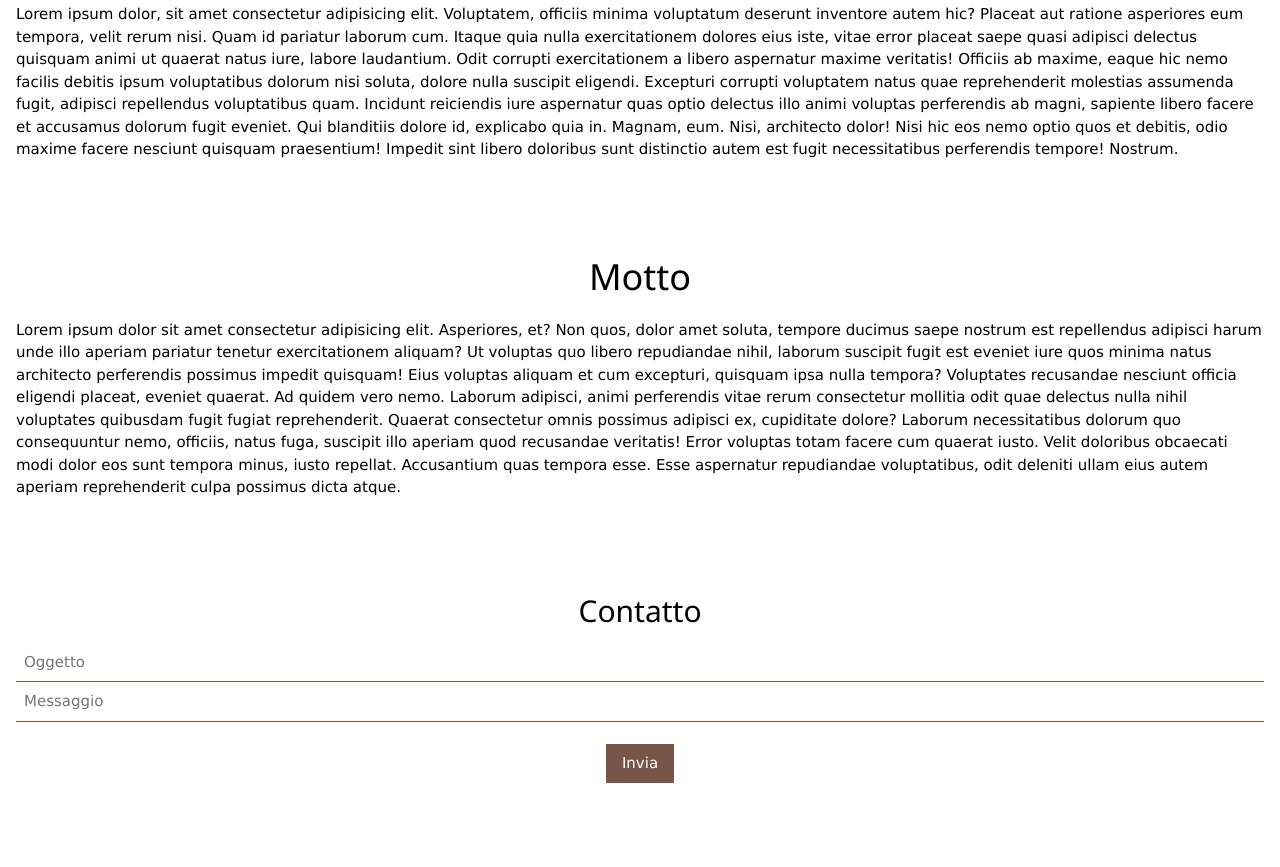
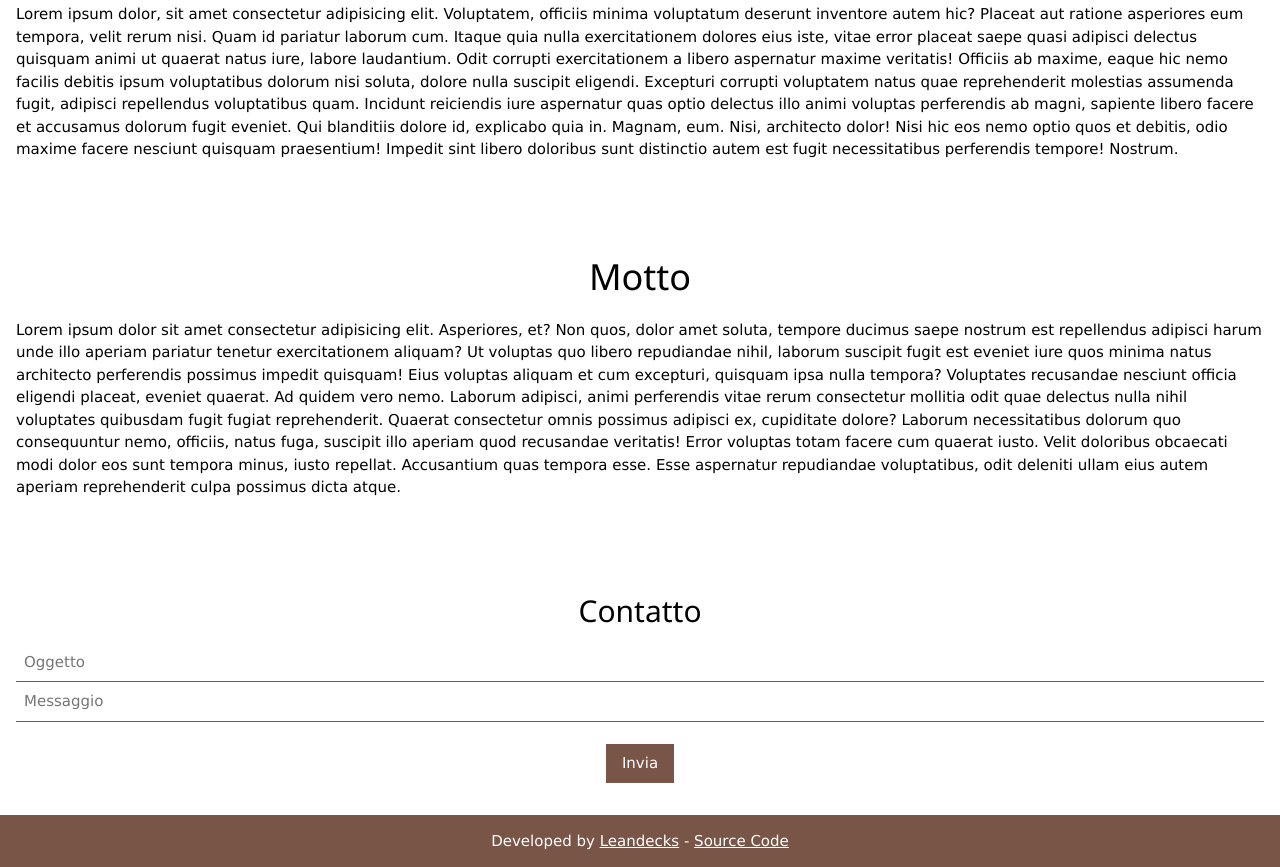
Before and after one commit to Leandecks/anima-minima, a plain HTML site: page index.html in a window 1280 px wide. Shown: the part 1388-2255 px from the top of the page. Before the commit the page ends 2203 px from the top, so only its background shows below. Drawn offline with nearby package versions, Linux system fonts and the light colour scheme.

Commit message:
Add footer, favicon

```diff
--- a/index.html
+++ b/index.html
@@ -8,6 +8,8 @@
         @import url('https://fonts.googleapis.com/css2?family=Shadows+Into+Light&display=swap');
     </style>
     <script src="https://www.w3schools.com/lib/w3.js"></script>
+
+    <link rel="shortcut icon" href="favicon.svg" type="image/x-icon">
 
     <body>
         <!-- Start Content -->
@@ -54,7 +56,10 @@
                     <br>
                     <button class="w3-button w3-brown w3-border-radius w3-hover-red" type="submit">Invia</button>
                 </form>
-                </div>
+            </div>
+            <div class="w3-bar w3-brown w3-wide" style="text-align: center; padding: 1rem; letter-spacing: 0rem;">
+                Developed by <a href="http://leandecks.github.io">Leandecks</a> - <a href="http://github.com/leandecks/anima-minima">Source Code</a>
+            </div>
         </div>
     </body>
 </html>
```
Also changed, not shown: favicon.svg (added), 2 other files.
